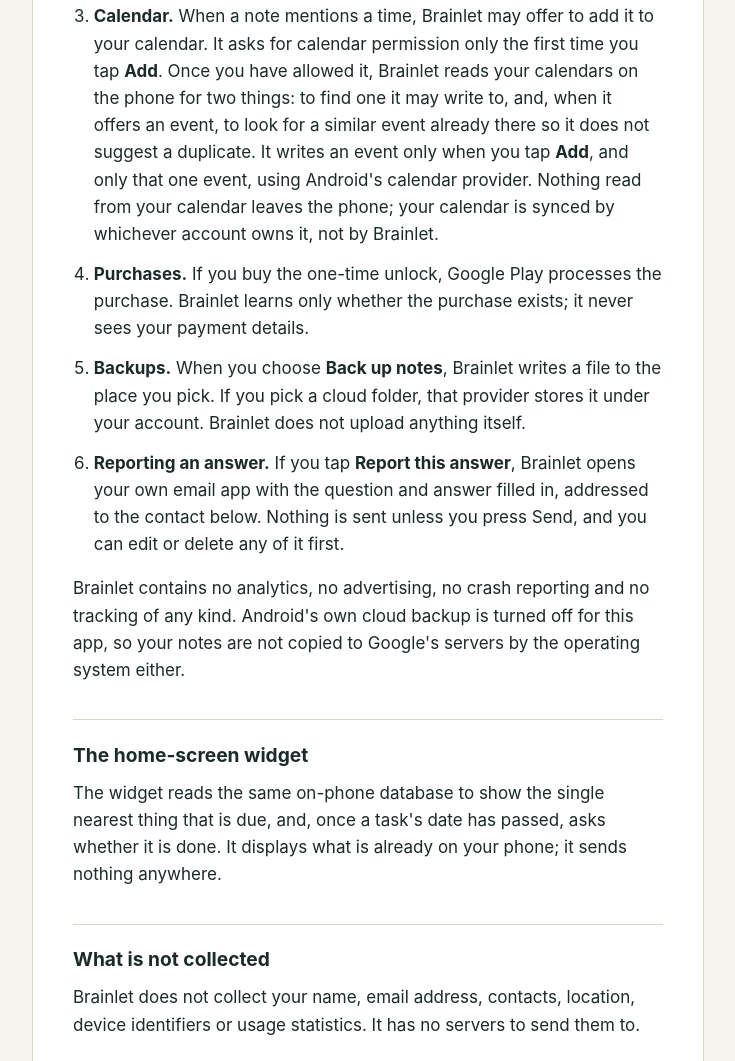
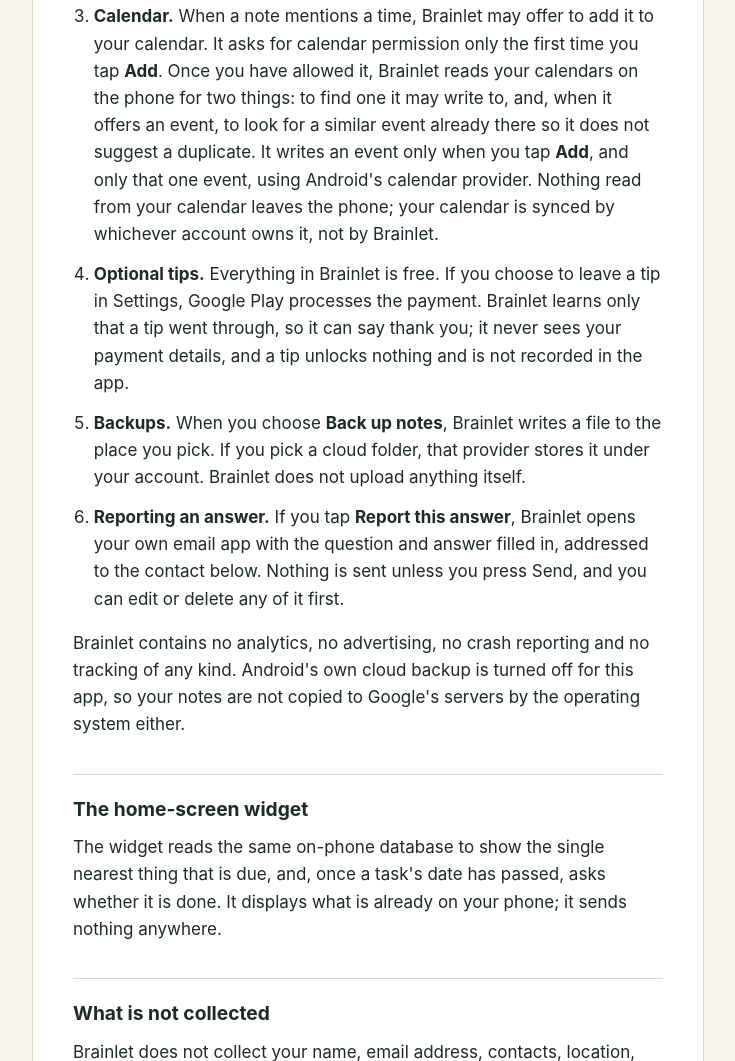
Before and after one commit to tam319/brainlet-privacy, a plain HTML site: page index.html in a window 1280 px wide. Shown: the part 1636-2697 px from the top of the page, without its empty margins (272-1007 px from the left). Drawn offline with Linux system fonts and the light colour scheme.

Commit message:
Tips instead of a paid unlock

```diff
--- a/index.html
+++ b/index.html
@@ -81,7 +81,7 @@
   <li><strong>Sending one note to an AI provider — optional, and only with your consent.</strong> If you add your own key for OpenRouter, OpenAI or DeepSeek in Settings, you can choose to have one note read by that provider. The first time you do this for a provider, Brainlet shows a dialog naming it and explaining that the note's text will leave the phone and be handled under that provider's own terms and privacy policy. Nothing is sent unless you agree. After that, the text of the note you chose and the time you wrote it go to that provider, over HTTPS, under your own account. No other note is sent, and nothing is sent in the background. You can withdraw consent in Settings at any time; deleting the key withdraws it too. If a request fails, the note is still saved and read on the phone instead.</li>
   <li><strong>Downloading an on-device model — no notes involved.</strong> If you choose to download a model in Settings, Brainlet fetches the model file from Hugging Face. That request asks for a file; it contains none of your notes. As with any download, Hugging Face sees your device's IP address. Downloads use Wi-Fi only.</li>
   <li><strong>Calendar.</strong> When a note mentions a time, Brainlet may offer to add it to your calendar. It asks for calendar permission only the first time you tap <strong>Add</strong>. Once you have allowed it, Brainlet reads your calendars on the phone for two things: to find one it may write to, and, when it offers an event, to look for a similar event already there so it does not suggest a duplicate. It writes an event only when you tap <strong>Add</strong>, and only that one event, using Android's calendar provider. Nothing read from your calendar leaves the phone; your calendar is synced by whichever account owns it, not by Brainlet.</li>
-  <li><strong>Purchases.</strong> If you buy the one-time unlock, Google Play processes the purchase. Brainlet learns only whether the purchase exists; it never sees your payment details.</li>
+  <li><strong>Optional tips.</strong> Everything in Brainlet is free. If you choose to leave a tip in Settings, Google Play processes the payment. Brainlet learns only that a tip went through, so it can say thank you; it never sees your payment details, and a tip unlocks nothing and is not recorded in the app.</li>
   <li><strong>Backups.</strong> When you choose <strong>Back up notes</strong>, Brainlet writes a file to the place you pick. If you pick a cloud folder, that provider stores it under your account. Brainlet does not upload anything itself.</li>
   <li><strong>Reporting an answer.</strong> If you tap <strong>Report this answer</strong>, Brainlet opens your own email app with the question and answer filled in, addressed to the contact below. Nothing is sent unless you press Send, and you can edit or delete any of it first.</li>
 </ol>
```
